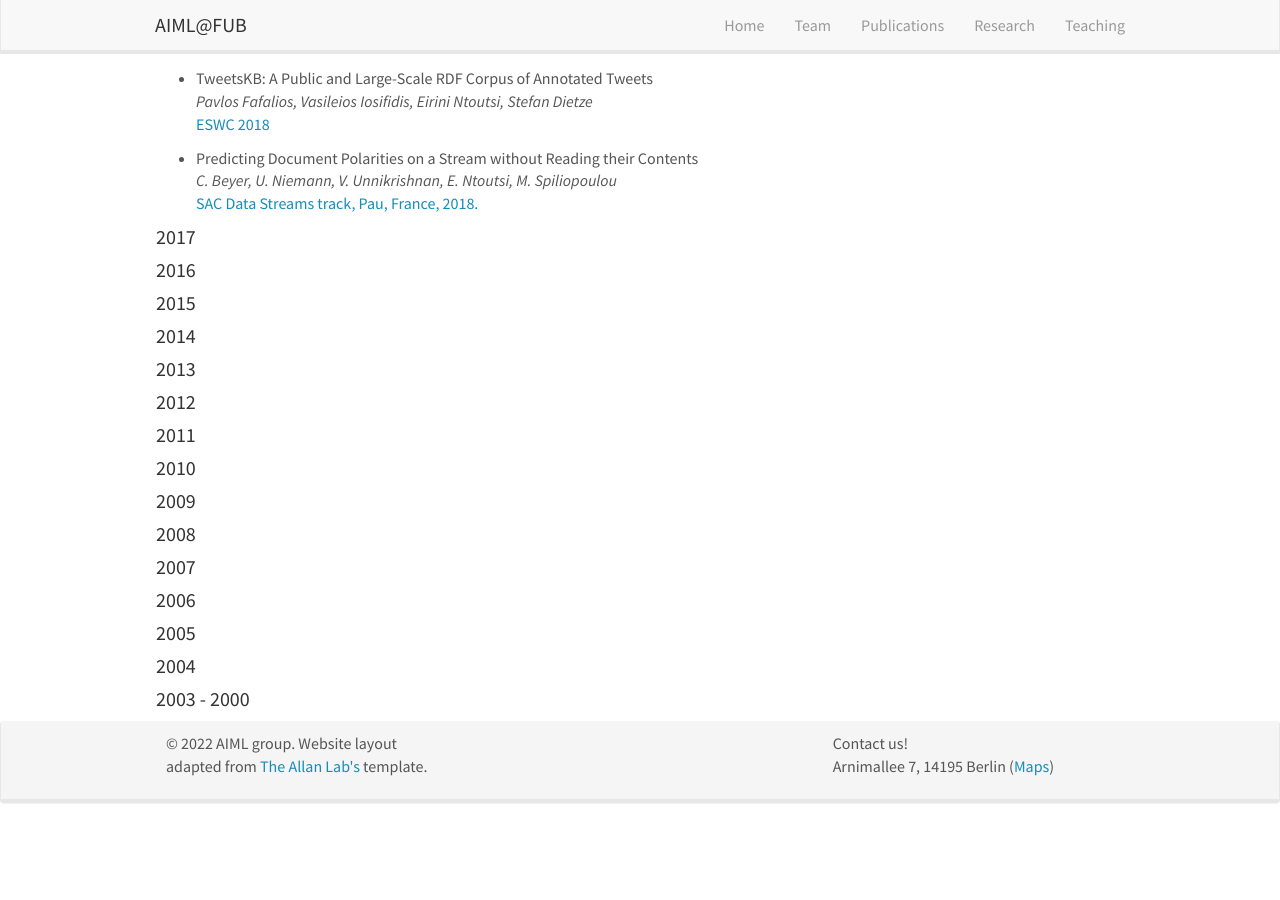
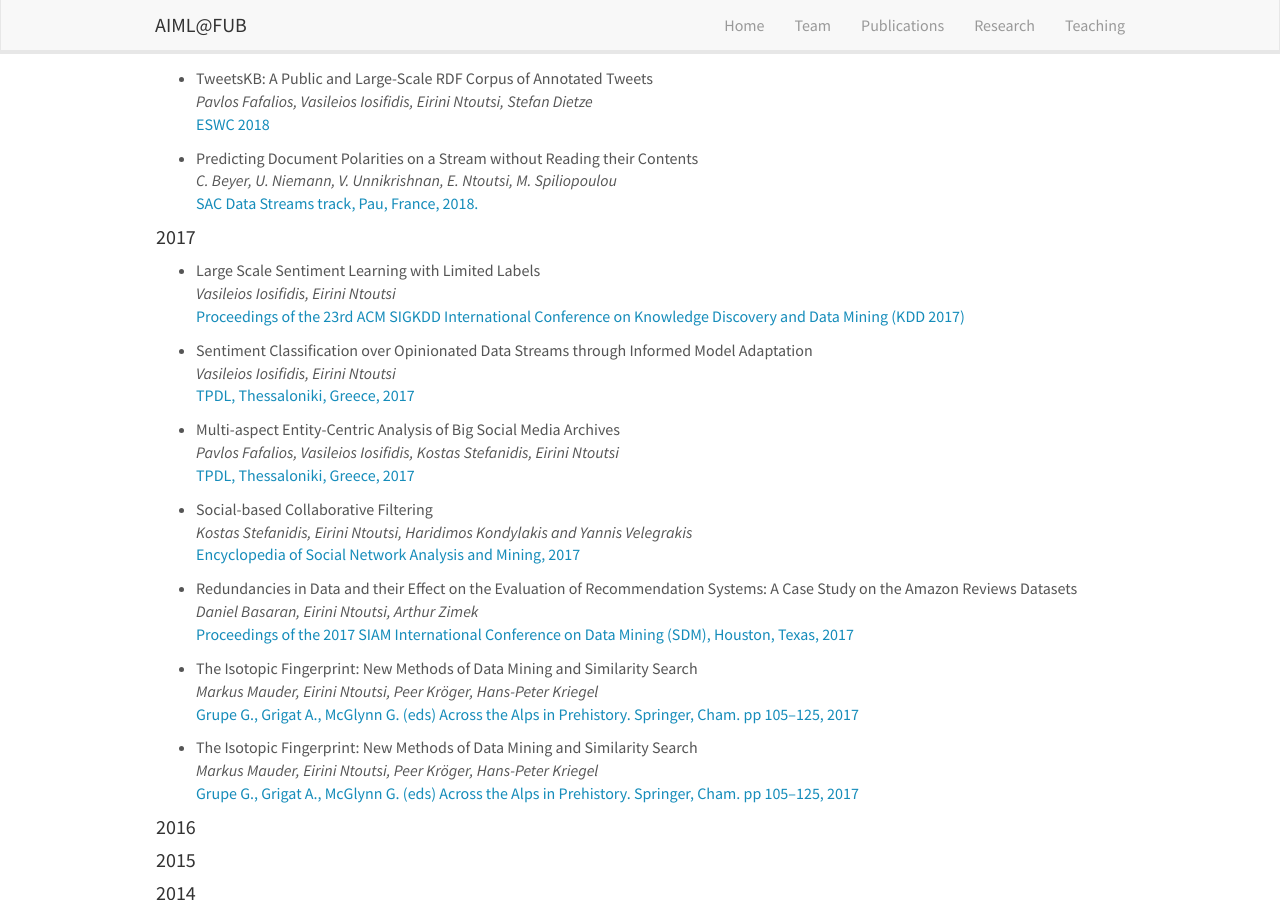
Before and after one commit to AIML-research/AIML-research.github.io, a Jekyll site: the page built from _pages/publications.md, in a window 1280 px wide and 900 px high, scrolled down 7085 px. Built offline with Jekyll 4.4.1, drawn with Linux system fonts in a browser that asks for light colours; nearby versions of some CDN libraries; before the commit the page ends 7910 px from its top, so only the background shows below that.

Commit message:
Update publist.yml

```diff
--- a/_data/publist.yml
+++ b/_data/publist.yml
@@ -394,3 +394,80 @@
   highlight: 0
   news2:
   year: 2018
+
+- title: "Large Scale Sentiment Learning with Limited Labels"
+  image:
+  description:  Our main contribution is the provision of the TSentiment15 dataset together with insights from the analysis, which includes a batch and a stream-processing of the data. In the former, all labeled and unlabeled data are available to the algorithms from the beginning, whereas in the later, they are revealed gradually based on their arrival time in the stream.
+  authors:   Vasileios Iosifidis, Eirini Ntoutsi
+  link:
+    url: https://doi.org/10.1145/3097983.3098159
+    display:   Proceedings of the 23rd ACM SIGKDD International Conference on Knowledge Discovery and Data Mining (KDD 2017)
+  highlight: 0
+  news2:
+  year: 2017
+
+- title: "Sentiment Classification over Opinionated Data Streams through Informed Model Adaptation"
+  image:
+  description:  We propose an informative-adaptation-to-change approach where we first detect changes in the underlying data stream and then we tune the ageing factor of the ageing-based Multinomial Naive Bayes (MNB) classifier based on the detected change. Except for the up-to-date classifier our method also outputs the points of change in the stream, therefore offering more insights to the final users.
+  authors:   Vasileios Iosifidis, Eirini Ntoutsi
+  link:
+    url: https://doi.org/10.1007/978-3-319-67008-9_29
+    display:   TPDL, Thessaloniki, Greece, 2017
+  highlight: 0
+  news2:
+  year: 2017
+
+- title: "Multi-aspect Entity-Centric Analysis of Big Social Media Archives"
+  image:
+  description:  We propose an entity-centric approach to analyze social media archives and we define measures that allow studying how entities are reflected in social media in different time periods and under different aspects (like popularity, attitude, controversiality, and connectedness with other entities). A case study using a large Twitter archive of 4 years illustrates the insights that can be gained by such an entity-centric multi-aspect analysis.
+  authors:   Pavlos Fafalios, Vasileios Iosifidis, Kostas Stefanidis, Eirini Ntoutsi
+  link:
+    url: https://doi.org/10.1007/978-3-319-67008-9_21
+    display:   TPDL, Thessaloniki, Greece, 2017
+  highlight: 0
+  news2:
+  year: 2017
+
+- title: "Social-based Collaborative Filtering"
+  image:
+  description:
+  authors:   Kostas Stefanidis, Eirini Ntoutsi, Haridimos Kondylakis and Yannis Velegrakis
+  link:
+    url: https://homepages.tuni.fi/konstantinos.stefanidis/docs/StefanidisNKV17.pdf
+    display:   Encyclopedia of Social Network Analysis and Mining, 2017
+  highlight: 0
+  news2:
+  year: 2017
+
+- title: "Redundancies in Data and their Effect on the Evaluation of Recommendation Systems: A Case Study on the Amazon Reviews Datasets"
+  image:
+  description:  We analyze the nature and amount of these redundancies and their impact on the evaluation of recommendation methods. While the general and obvious conclusion is that redundancies should be avoided and datasets should be carefully preprocessed, we observe more specifically that their impact depends on the complexity of the methods. With this work, we also want to raise the awareness of the importance of data quality, model understanding, and appropriate evaluation.
+  authors:   Daniel Basaran, Eirini Ntoutsi, Arthur Zimek
+  link:
+    url: https://doi.org/10.1137/1.9781611974973.44
+    display:   Proceedings of the 2017 SIAM International Conference on Data Mining (SDM), Houston, Texas, 2017
+  highlight: 0
+  news2:
+  year: 2017
+
+- title: "The Isotopic Fingerprint: New Methods of Data Mining and Similarity Search"
+  image:
+  description:  We propose a new method for feature selection and apply it to a sample dataset of animal bones from the reference region. This application confirms that a multivariate fingerprint is clearly superior over univariate analysis and that the impact of oxygen on the reliability of the fingerprints is not very prominent. These findings confirm that it is possible to explore cremated human material for provenance analysis
+  authors:   Markus Mauder, Eirini Ntoutsi, Peer Kröger, Hans-Peter Kriegel
+  link:
+    url: https://doi.org/10.1007/978-3-319-41550-5_5
+    display:  Grupe G., Grigat A., McGlynn G. (eds) Across the Alps in Prehistory. Springer, Cham. pp 105–125, 2017
+  highlight: 0
+  news2:
+  year: 2017
+
+- title: "The Isotopic Fingerprint: New Methods of Data Mining and Similarity Search"
+  image:
+  description:  We propose a new method for feature selection and apply it to a sample dataset of animal bones from the reference region. This application confirms that a multivariate fingerprint is clearly superior over univariate analysis and that the impact of oxygen on the reliability of the fingerprints is not very prominent. These findings confirm that it is possible to explore cremated human material for provenance analysis
+  authors:   Markus Mauder, Eirini Ntoutsi, Peer Kröger, Hans-Peter Kriegel
+  link:
+    url: https://doi.org/10.1007/978-3-319-41550-5_5
+    display:  Grupe G., Grigat A., McGlynn G. (eds) Across the Alps in Prehistory. Springer, Cham. pp 105–125, 2017
+  highlight: 0
+  news2:
+  year: 2017
```
